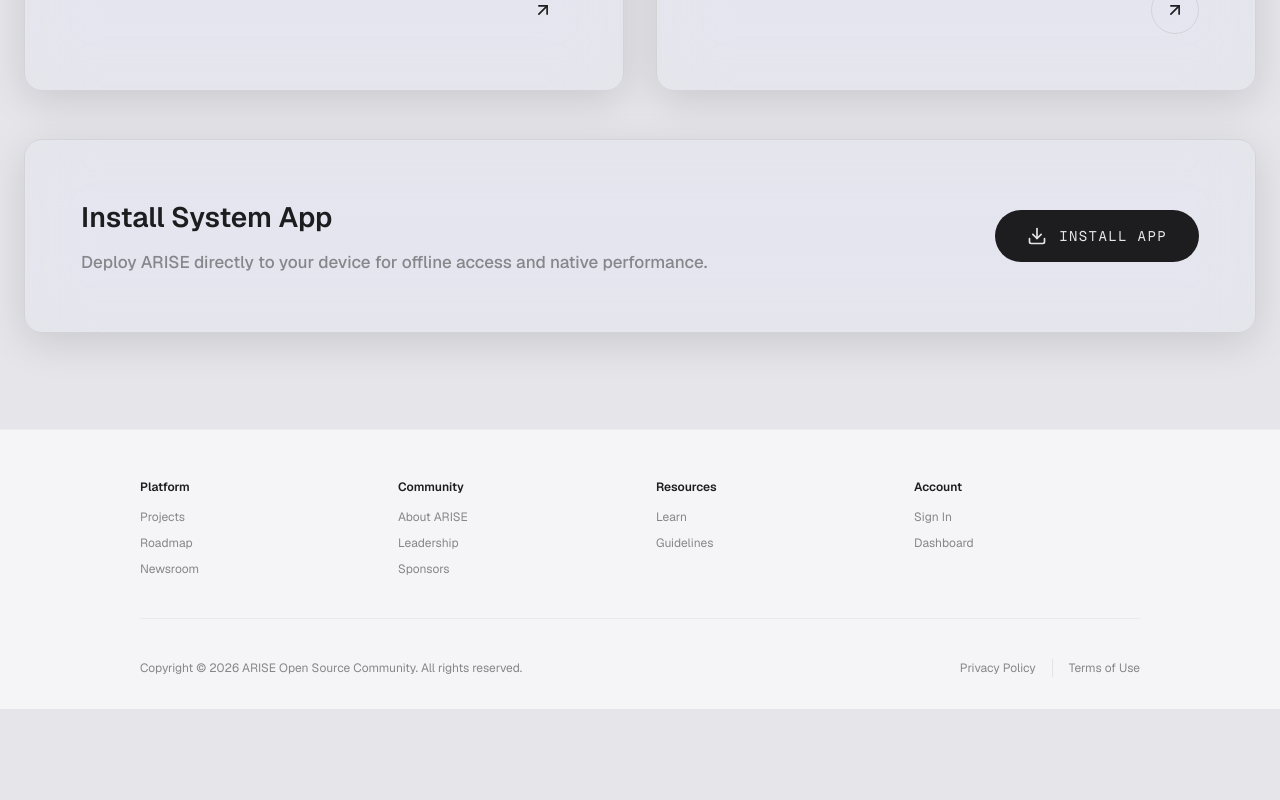
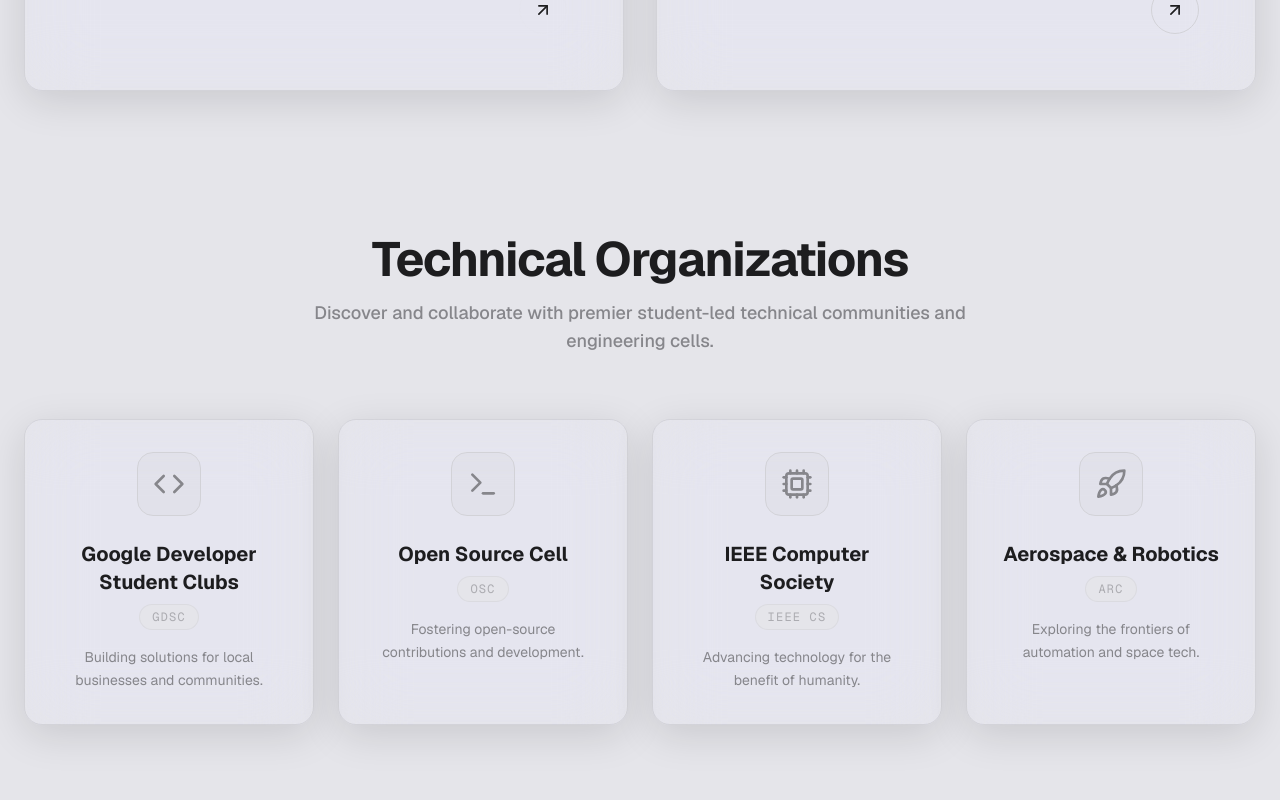
Before and after one commit to originalWhiteShadow/ARISE_osc, a Next.js app: page / in a window 1280 px wide. Shown: the part 1680-2480 px from the top of the page. Before the commit the page ends 2389 px from the top, so only its background shows below. Built offline with nearby package versions, Linux system fonts and the light colour scheme; no server answers.

Commit message:
organization section

```diff
--- a/src/app/page.tsx
+++ b/src/app/page.tsx
@@ -1,9 +1,8 @@
 "use client";
 
 import Link from "next/link";
-import { ArrowRight, LayoutDashboard, Terminal, CheckCircle2, CircleDashed, Download } from "lucide-react";
+import { ArrowRight, LayoutDashboard, Terminal, CheckCircle2, CircleDashed, Users, Code, Cpu, Rocket } from "lucide-react";
 import { motion, useScroll, useTransform } from "framer-motion";
-import { useState, useEffect } from "react";
 
 export default function Home() {
   const { scrollYProgress } = useScroll();
@@ -17,32 +16,12 @@
   const boxMorphRadius = useTransform(scrollYProgress, [0.2, 0.8], ["12px", "150px"]);
   const boxRotate = useTransform(scrollYProgress, [0.2, 0.8], [0, 15]);
 
-  const [deferredPrompt, setDeferredPrompt] = useState<any>(null);
-
-  useEffect(() => {
-    const handleBeforeInstallPrompt = (e: any) => {
-      e.preventDefault();
-      setDeferredPrompt(e);
-    };
-
-    window.addEventListener('beforeinstallprompt', handleBeforeInstallPrompt);
-
-    return () => {
-      window.removeEventListener('beforeinstallprompt', handleBeforeInstallPrompt);
-    };
-  }, []);
-
-  const handleInstallClick = async () => {
-    if (deferredPrompt) {
-      deferredPrompt.prompt();
-      const { outcome } = await deferredPrompt.userChoice;
-      if (outcome === 'accepted') {
-        setDeferredPrompt(null);
-      }
-    } else {
-      alert("App is already installed, or your browser does not support automatic installation.\n\nTo install manually:\n• Chrome/Edge: Click the 3 dots menu -> 'Install App'\n• Safari (iOS): Tap the Share button -> 'Add to Home Screen'");
-    }
-  };
+  const organizations = [
+    { name: "Google Developer Student Clubs", acronym: "GDSC", icon: Code, desc: "Building solutions for local businesses and communities." },
+    { name: "Open Source Cell", acronym: "OSC", icon: Terminal, desc: "Fostering open-source contributions and development." },
+    { name: "IEEE Computer Society", acronym: "IEEE CS", icon: Cpu, desc: "Advancing technology for the benefit of humanity." },
+    { name: "Aerospace & Robotics", acronym: "ARC", icon: Rocket, desc: "Exploring the frontiers of automation and space tech." }
+  ];
 
   return (
     <div className="flex flex-col items-center w-full pb-24 transition-colors duration-300 relative overflow-hidden">
@@ -184,21 +163,33 @@
         </div>
       </section>
 
-      {/* Download Section */}
-      <section className="w-full max-w-7xl px-6 mt-12 relative z-10">
-        <div className="w-full apple-card glass-heavy p-10 md:p-14 flex flex-col md:flex-row items-center justify-between transition-colors duration-300">
-          <div className="mb-8 md:mb-0 text-center md:text-left">
-            <h3 className="text-[28px] font-semibold text-apple-text mb-3">Install System App</h3>
-            <p className="text-[17px] text-apple-text-muted font-medium">Deploy ARISE directly to your device for offline access and native performance.</p>
-          </div>
+      {/* Organizations Section */}
+      <section id="organizations" className="w-full max-w-7xl px-6 mt-24 relative z-10 pt-12">
+        <div className="text-center mb-16">
+          <h2 className="text-4xl md:text-5xl font-bold tracking-tight text-apple-text mb-4">Technical Organizations</h2>
+          <p className="text-lg text-apple-text-muted font-medium max-w-2xl mx-auto">
+            Discover and collaborate with premier student-led technical communities and engineering cells.
+          </p>
+        </div>
 
-          <button
-            onClick={handleInstallClick}
-            className="px-8 py-4 rounded-full font-mono tracking-widest text-sm flex items-center justify-center gap-3 transition-all duration-300 bg-apple-text text-apple-bg hover:opacity-80"
-          >
-            <Download className="w-5 h-5" />
-            INSTALL APP
-          </button>
+        <div className="grid grid-cols-1 md:grid-cols-2 lg:grid-cols-4 gap-6">
+          {organizations.map((org, idx) => (
+            <div
+              key={idx}
+              className="apple-card glass-heavy p-8 flex flex-col items-center text-center transition-all duration-500 transform-gpu hover:-translate-y-2 hover:shadow-2xl group"
+            >
+              <div className="w-16 h-16 rounded-2xl bg-apple-border/20 border border-apple-border flex items-center justify-center mb-6 group-hover:scale-110 group-hover:bg-apple-accent/10 transition-all duration-300">
+                <org.icon className="w-8 h-8 text-apple-text-muted group-hover:text-apple-accent transition-colors" />
+              </div>
+              <h4 className="text-xl font-bold text-apple-text mb-2 group-hover:text-apple-accent transition-colors">{org.name}</h4>
+              <div className="text-xs font-mono tracking-widest text-apple-text-muted/60 mb-4 px-3 py-1 bg-apple-bg rounded-full border border-apple-border/50">
+                {org.acronym}
+              </div>
+              <p className="text-sm text-apple-text-muted leading-relaxed">
+                {org.desc}
+              </p>
+            </div>
+          ))}
         </div>
       </section>
     </div>
--- a/src/components/layout/Navbar.tsx
+++ b/src/components/layout/Navbar.tsx
@@ -13,32 +13,6 @@
 export default function Navbar() {
   const [mobileMenuOpen, setMobileMenuOpen] = useState(false);
   const { user, loading } = useAuth();
-  const [deferredPrompt, setDeferredPrompt] = useState<any>(null);
-
-  useEffect(() => {
-    const handleBeforeInstallPrompt = (e: any) => {
-      e.preventDefault();
-      setDeferredPrompt(e);
-    };
-
-    window.addEventListener('beforeinstallprompt', handleBeforeInstallPrompt);
-
-    return () => {
-      window.removeEventListener('beforeinstallprompt', handleBeforeInstallPrompt);
-    };
-  }, []);
-
-  const handleInstallClick = async () => {
-    if (deferredPrompt) {
-      deferredPrompt.prompt();
-      const { outcome } = await deferredPrompt.userChoice;
-      if (outcome === 'accepted') {
-        setDeferredPrompt(null);
-      }
-    } else {
-      alert("App is already installed, or your browser does not support automatic installation.\n\nTo install manually:\n• Chrome/Edge: Click the 3 dots menu -> 'Install App'\n• Safari (iOS): Tap the Share button -> 'Add to Home Screen'");
-    }
-  };
 
   return (
     <>
@@ -62,6 +36,7 @@
             <Link href="/projects" className="hover:text-apple-text hover:-translate-y-0.5 transition-all">Projects</Link>
             <Link href="/newsroom" className="hover:text-apple-text hover:-translate-y-0.5 transition-all">Newsroom</Link>
             <Link href="/learn" className="hover:text-apple-text hover:-translate-y-0.5 transition-all">Knowledge</Link>
+            <Link href="/#organizations" className="hover:text-apple-text hover:-translate-y-0.5 transition-all">Organizations</Link>
             <Link href="/about" className="hover:text-apple-text hover:-translate-y-0.5 transition-all">About</Link>
           </nav>
 
@@ -88,12 +63,6 @@
                     )}
                   </div>
                 </Link>
-                <button
-                  onClick={() => signOut(auth)}
-                  className="px-4 py-1.5 text-[12px] font-mono uppercase tracking-widest rounded-none border border-apple-text text-apple-text hover:bg-apple-text hover:text-apple-bg transition-colors"
-                >
-                  End_Sys
-                </button>
               </div>
             ) : (
               <Link
@@ -154,28 +123,11 @@
               <Link href="/projects" onClick={() => setMobileMenuOpen(false)} className="hover:text-apple-accent transition-colors">Projects</Link>
               <Link href="/newsroom" onClick={() => setMobileMenuOpen(false)} className="hover:text-apple-accent transition-colors">Newsroom</Link>
               <Link href="/learn" onClick={() => setMobileMenuOpen(false)} className="hover:text-apple-accent transition-colors">Knowledge</Link>
+              <Link href="/#organizations" onClick={() => setMobileMenuOpen(false)} className="hover:text-apple-accent transition-colors">Organizations</Link>
               <Link href="/about" onClick={() => setMobileMenuOpen(false)} className="hover:text-apple-accent transition-colors">About</Link>
 
-              <button
-                onClick={() => {
-                  handleInstallClick();
-                  setMobileMenuOpen(false);
-                }}
-                className="mt-4 hover:text-apple-accent transition-colors flex items-center gap-2 text-apple-accent"
-              >
-                <Download className="w-5 h-5" />
-                Install_App
-              </button>
-
               <div className="mt-8 pt-8 border-t border-apple-border/50 flex w-48 justify-center">
-                {!loading && user ? (
-                  <button
-                    onClick={() => { signOut(auth); setMobileMenuOpen(false); }}
-                    className="px-6 py-3 border border-apple-text hover:bg-apple-text hover:text-apple-bg transition-colors"
-                  >
-                    End_Sys
-                  </button>
-                ) : (
+                {!loading && !user && (
                   <Link
                     href="?login=true"
                     onClick={() => setMobileMenuOpen(false)}
```
